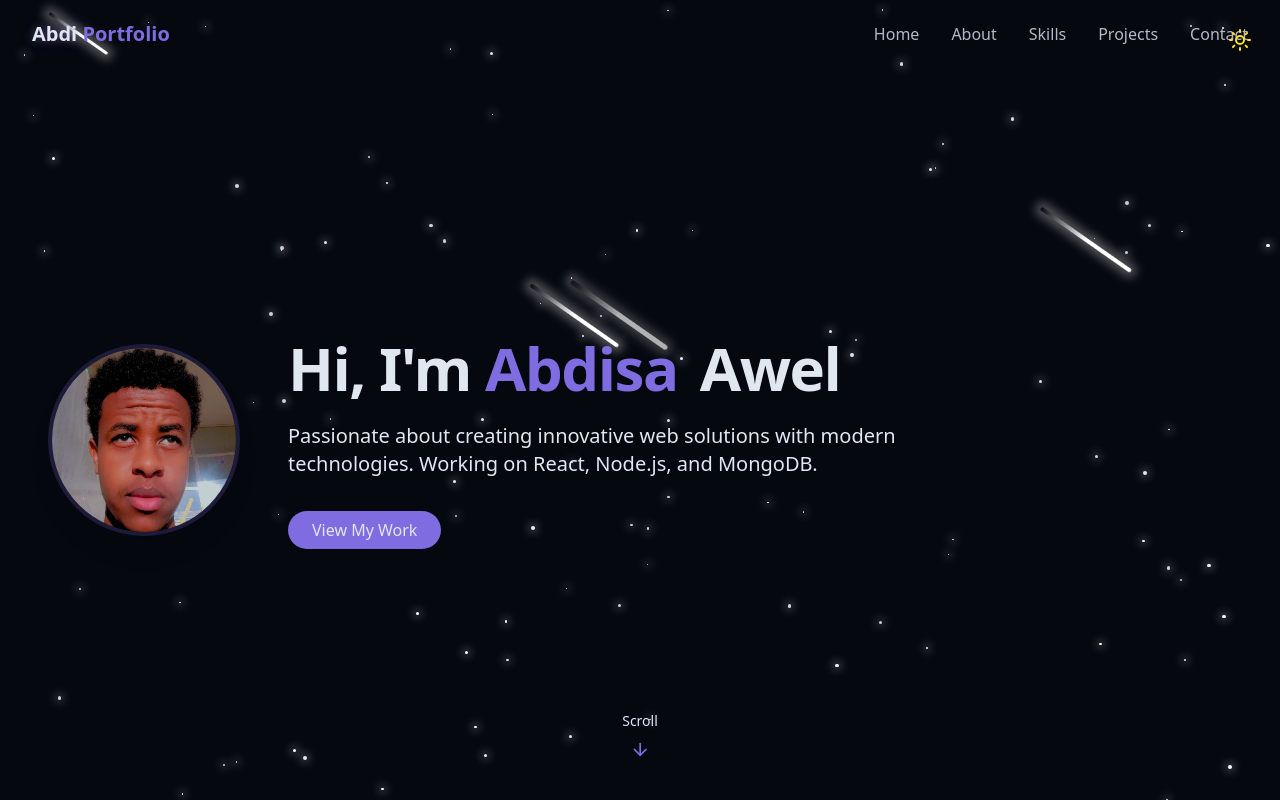
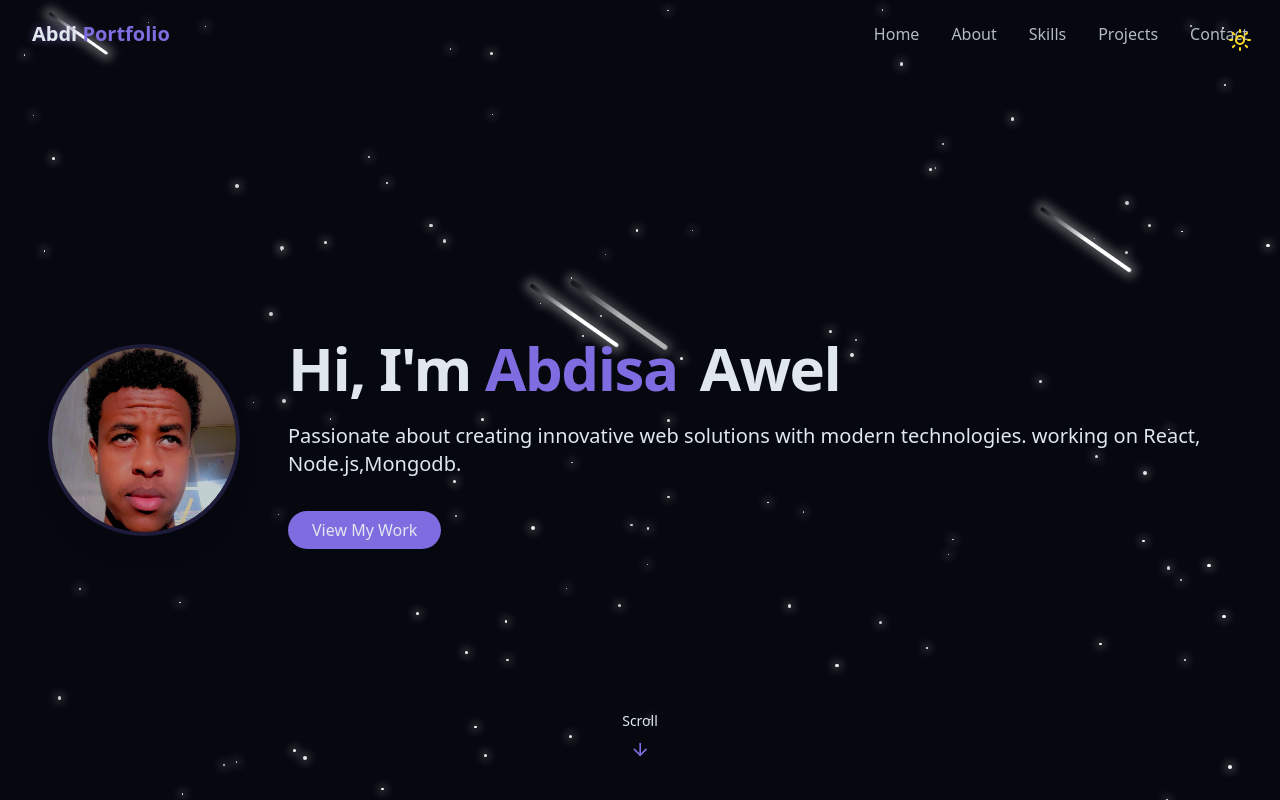
Before and after one commit to abdi-a/my-portfolio-by-React, a React (Vite) app in the folder my portfolio/: page / in a window 1280 px wide. Shown: the top 800 px of the page. Built offline with nearby package versions, Linux system fonts and the light colour scheme.

Commit message:
Update HeroSection paragraph styling and text
Adjusted the class names for the paragraph in HeroSection and updated the descriptive text for consistency and clarity.

```diff
--- a/my portfolio/src/components/HeroSection.jsx
+++ b/my portfolio/src/components/HeroSection.jsx
@@ -29,8 +29,8 @@ export const HeroSection = () => {
             </span>
           </h1>
 
-          <p className="text-lg md:text-xl text-muted-foreground max-w-2xl mx-auto md:mx-0 opacity-0 animate-fade-in-delay-3 text-justify md:text-left">
-            Passionate about creating innovative web solutions with modern technologies. Working on React, Node.js, and MongoDB.
+          <p className="text-lg md:text-xl text-muted-foreground max-2-2xl mx-auto opacity-0 animate-fade-in-delay-3">
+         Passionate about creating innovative web solutions with modern technologies. working on React, Node.js,Mongodb.
           </p>
 
           <div className="pt-4 opacity-0 animate-fade-in-delay-4">
```
